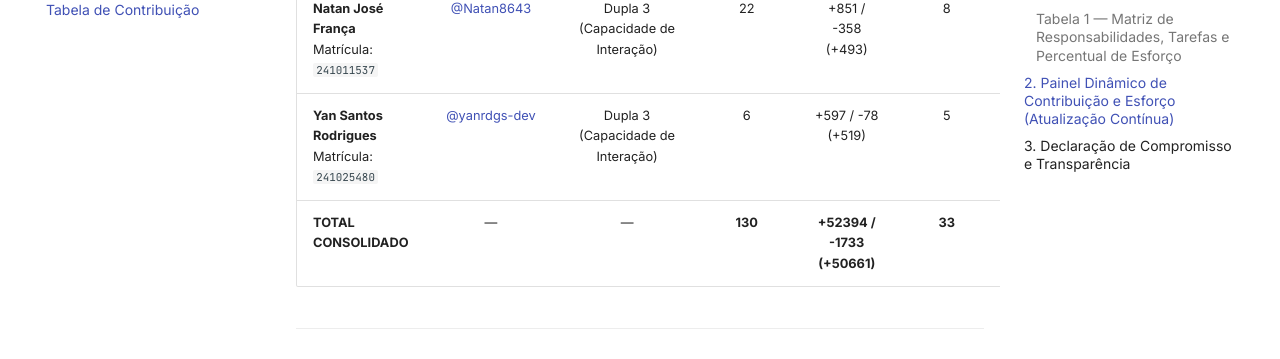
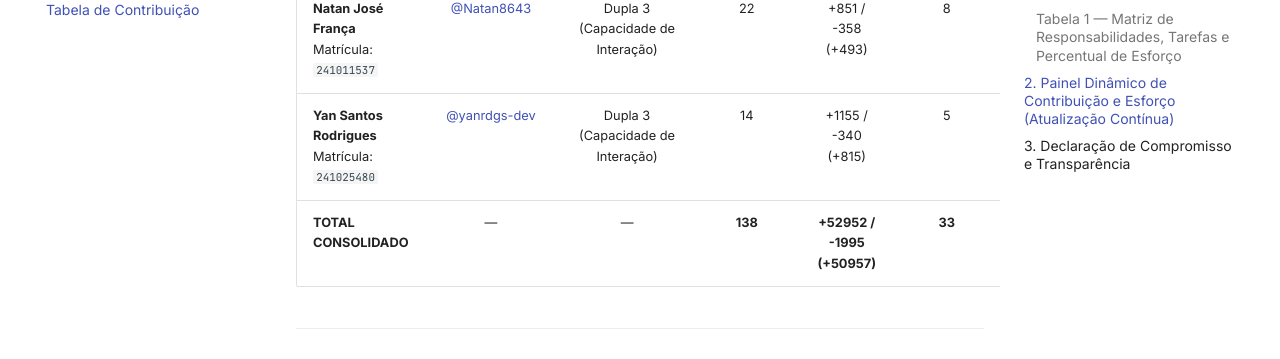
Before and after one commit to FCTE-Qualidade-de-Software-1/2026-2_T02_KAY_MCNULTY, an MkDocs documentation site: the page built from docs/gestao/tabela-contribuicao.md, in a window 1280 px wide and 900 px high, scrolled down 5834 px. Shown: the part 152-511 px from the top of the window. Built offline with MkDocs 1.6.1 and Material for MkDocs 9.7.7, drawn with Linux system fonts in a browser that asks for light colours; comment, search, counter and statistics services are not loaded.

Commit message:
feat(metrics): atualiza painel e snippets de métricas PSM [skip ci]

```diff
--- a/snippets/contributions-summary.md
+++ b/snippets/contributions-summary.md
@@ -5,5 +5,5 @@
 | **Davi Ursolino de Oliveira**<br>Matrícula: `241012202` | [@DaviUrsulino](https://github.com/DaviUrsulino) | Dupla 2 (Confiabilidade) | 9 | +776 / -153 (+623) | 6 | 16,2h | R$ 1.415,39 | **15,70%** |
 | **João Eduardo Pereira Rabelo**<br>Matrícula: `180053299` | [@JoaoEduardoP](https://github.com/JoaoEduardoP) | Dupla 2 (Confiabilidade) | 13 | +1178 / -142 (+1036) | 5 | 11,2h | R$ 977,64 | **10,84%** |
 | **Natan José França**<br>Matrícula: `241011537` | [@Natan8643](https://github.com/Natan8643) | Dupla 3 (Capacidade de Interação) | 22 | +851 / -358 (+493) | 8 | 12,2h | R$ 1.065,19 | **11,81%** |
-| **Yan Santos Rodrigues**<br>Matrícula: `241025480` | [@yanrdgs-dev](https://github.com/yanrdgs-dev) | Dupla 3 (Capacidade de Interação) | 6 | +597 / -78 (+519) | 5 | 10,5h | R$ 919,27 | **10,19%** |
-| **TOTAL CONSOLIDADO** | — | — | **130** | **+52394 / -1733 (+50661)** | **33** | **103,0h** | **R$ 9.017,65** | **100,00%** |
+| **Yan Santos Rodrigues**<br>Matrícula: `241025480` | [@yanrdgs-dev](https://github.com/yanrdgs-dev) | Dupla 3 (Capacidade de Interação) | 14 | +1155 / -340 (+815) | 5 | 10,5h | R$ 919,27 | **10,19%** |
+| **TOTAL CONSOLIDADO** | — | — | **138** | **+52952 / -1995 (+50957)** | **33** | **103,0h** | **R$ 9.017,65** | **100,00%** |
```
Also changed, not shown: 3 other files.
